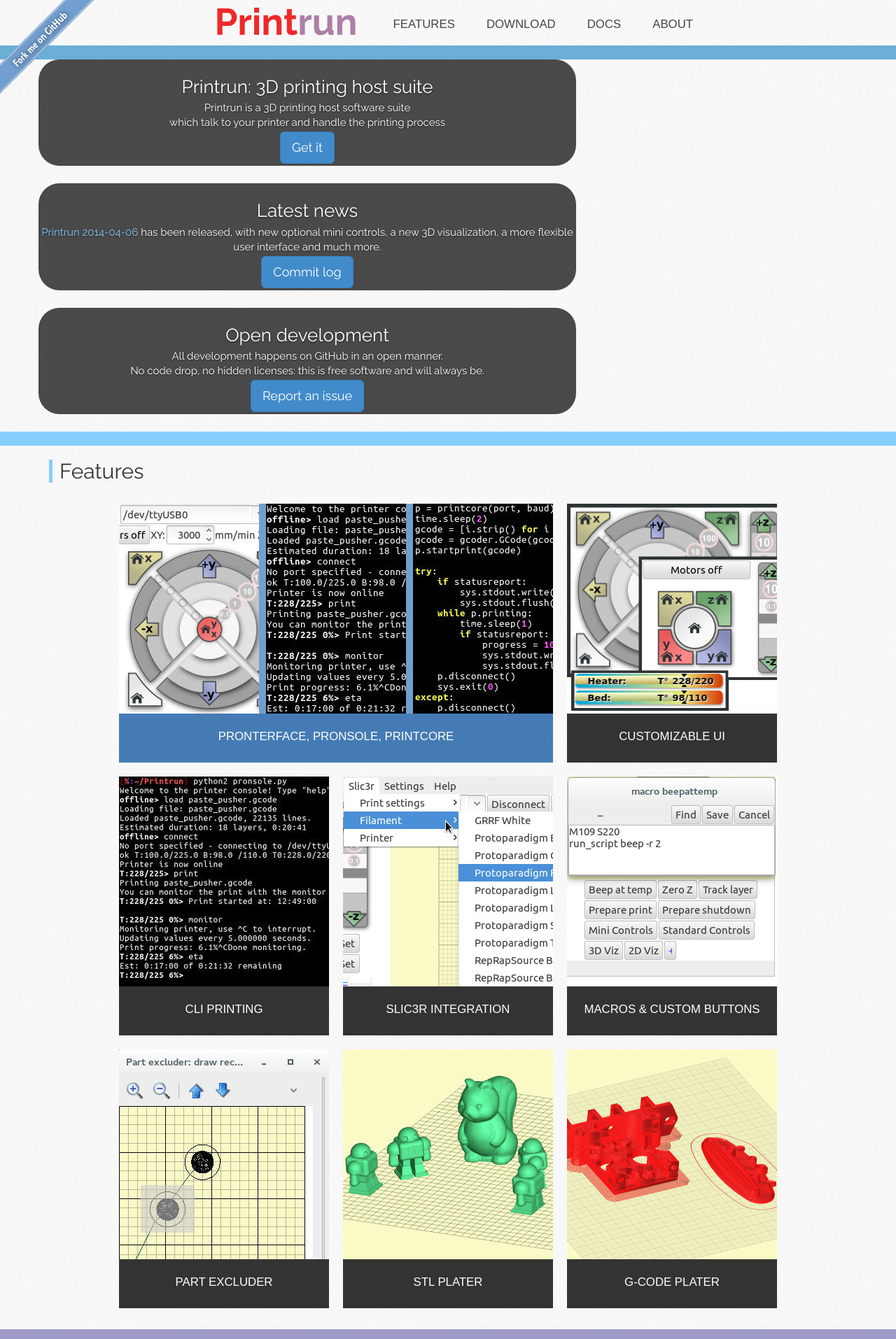
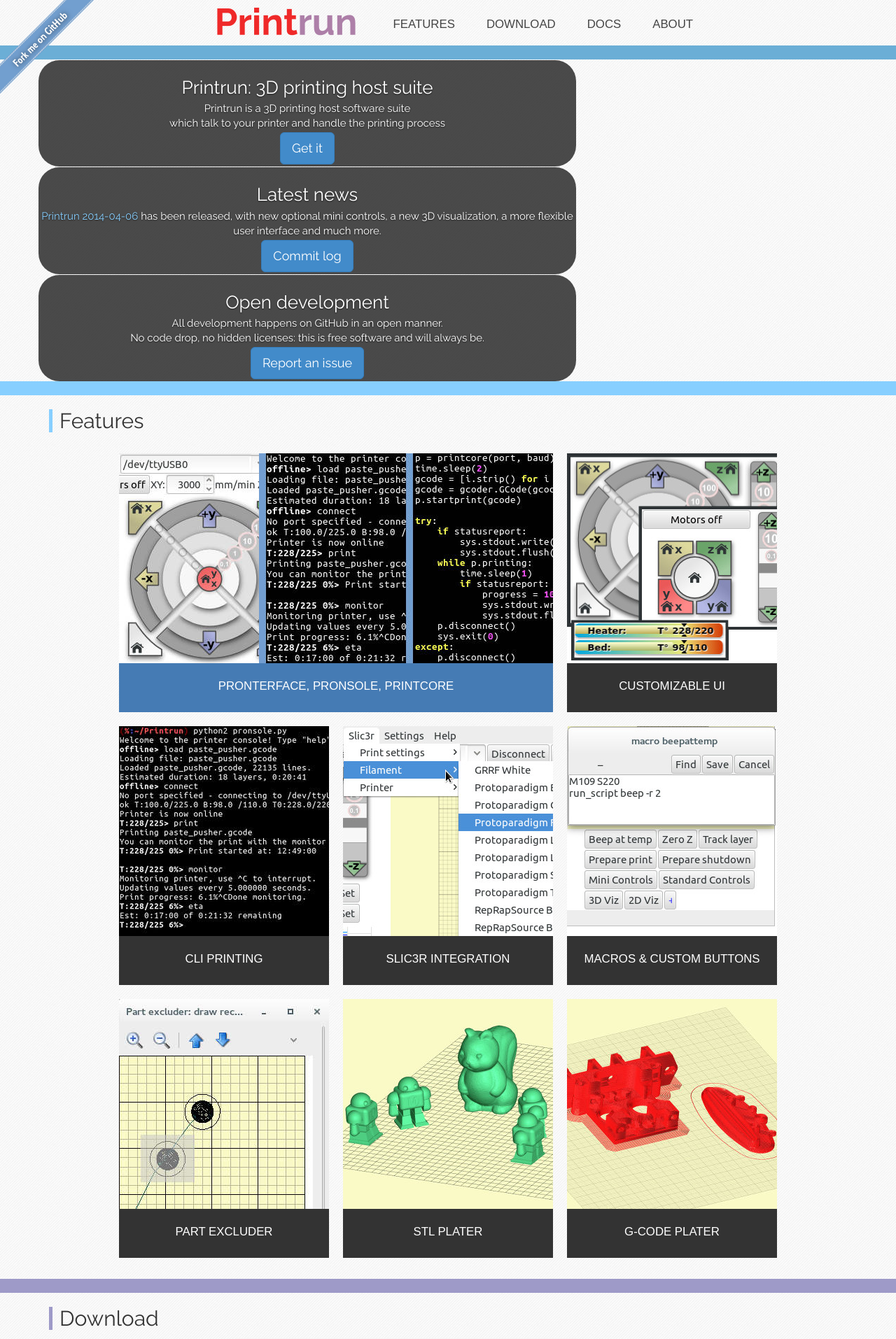
Before and after one commit to kliment/Printrun, a Jekyll site: the page built from index.html, in a window 1280 px wide. Shown: the top 1914 px of the page at 70% size. Built offline with Jekyll 4.4.1, drawn with Linux system fonts in a browser that asks for light colours; nearby versions of some CDN libraries; some web fonts are replaced.

Commit message:
Bring top captions closer together

```diff
--- a/css/printrun.css
+++ b/css/printrun.css
@@ -301,7 +301,8 @@ h2 {
     -webkit-border-radius: 30px;
     -moz-border-radius: 30px;
     border-radius: 30px;
-    margin-bottom: -5px;
+    margin-bottom: -30px;
+    margin-top: 1px;
 }
 
 .carousel-caption div a.caption-link {
```
